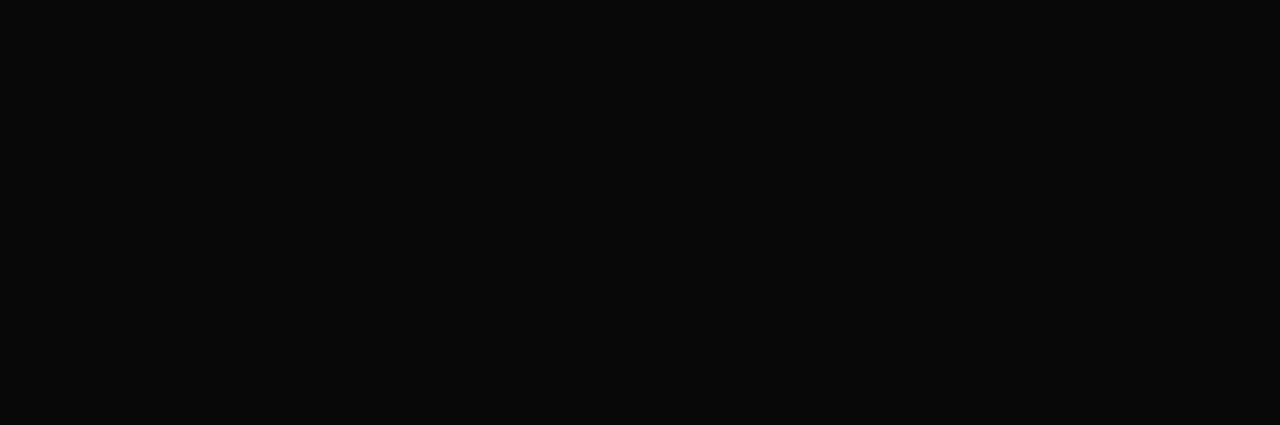
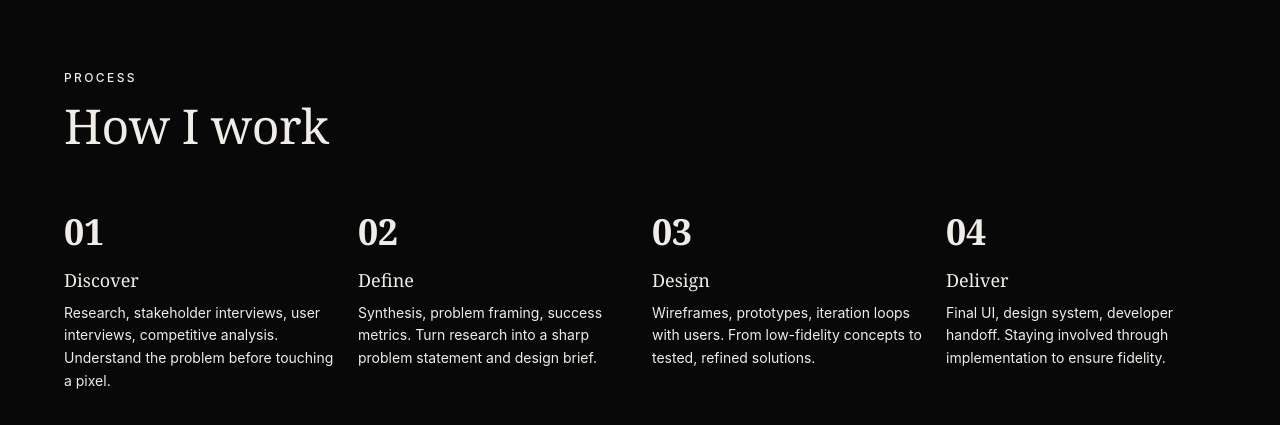
Before and after one commit to victpalacios-sys/ux-portfolio-v2, a Next.js app: page / in a window 1280 px wide. Shown: the part 2756-3181 px from the top of the page. Before the commit the page ends 2745 px from the top, so only its background shows below. Built offline with nearby package versions, Linux system fonts and the light colour scheme.

Commit message:
feat: add process section

```diff
--- a/src/app/page.tsx
+++ b/src/app/page.tsx
@@ -2,6 +2,7 @@
 import CredibilityBar from '@/components/CredibilityBar'
 import ServicesSection from '@/components/ServicesSection'
 import WorkSection from '@/components/WorkSection'
+import ProcessSection from '@/components/ProcessSection'
 
 export default function Home() {
   return (
@@ -10,6 +11,7 @@
       <CredibilityBar />
       <ServicesSection />
       <WorkSection />
+      <ProcessSection />
     </main>
   )
 }
--- /dev/null
+++ b/src/components/ProcessSection.tsx
@@ -0,0 +1,104 @@
+'use client'
+
+import { motion, useInView } from 'framer-motion'
+import { useRef } from 'react'
+
+const steps = [
+  {
+    number: '01',
+    title: 'Discover',
+    description:
+      'Research, stakeholder interviews, user interviews, competitive analysis. Understand the problem before touching a pixel.',
+  },
+  {
+    number: '02',
+    title: 'Define',
+    description:
+      'Synthesis, problem framing, success metrics. Turn research into a sharp problem statement and design brief.',
+  },
+  {
+    number: '03',
+    title: 'Design',
+    description:
+      'Wireframes, prototypes, iteration loops with users. From low-fidelity concepts to tested, refined solutions.',
+  },
+  {
+    number: '04',
+    title: 'Deliver',
+    description:
+      'Final UI, design system, developer handoff. Staying involved through implementation to ensure fidelity.',
+  },
+]
+
+export default function ProcessSection() {
+  const ref = useRef(null)
+  const inView = useInView(ref, { once: true, margin: '-80px' })
+
+  return (
+    <section
+      ref={ref}
+      className="px-6 md:px-10 lg:px-16 py-20 border-t"
+      style={{
+        borderColor: 'var(--color-border)',
+        background: 'color-mix(in srgb, var(--color-surface) 30%, transparent)',
+      }}
+    >
+      <div className="max-w-[1200px] mx-auto">
+        <motion.div
+          initial={{ opacity: 0, y: 16 }}
+          animate={inView ? { opacity: 1, y: 0 } : {}}
+          transition={{ duration: 0.5, ease: [0.22, 1, 0.36, 1] }}
+        >
+          <p
+            className="text-xs font-sans font-medium tracking-[0.2em] uppercase mb-4"
+            style={{ color: 'var(--color-gold)' }}
+          >
+            Process
+          </p>
+          <h2
+            className="font-serif text-4xl md:text-5xl max-w-lg mb-16 tracking-[-0.01em]"
+            style={{ color: 'var(--color-foreground)' }}
+          >
+            How I work
+          </h2>
+        </motion.div>
+
+        <div className="grid grid-cols-1 md:grid-cols-4 gap-8 md:gap-6">
+          {steps.map((step, i) => (
+            <motion.div
+              key={step.number}
+              initial={{ opacity: 0, y: 24 }}
+              animate={inView ? { opacity: 1, y: 0 } : {}}
+              transition={{
+                duration: 0.6,
+                delay: 0.1 + i * 0.12,
+                ease: [0.22, 1, 0.36, 1],
+              }}
+              className="relative"
+            >
+              <span
+                className="text-4xl font-serif font-bold block mb-4 leading-none"
+                style={{ color: 'color-mix(in srgb, var(--color-gold) 20%, transparent)' }}
+                aria-hidden="true"
+              >
+                {step.number}
+              </span>
+              <h3
+                className="font-serif text-lg mb-2"
+                style={{ color: 'var(--color-foreground)' }}
+              >
+                {step.title}
+              </h3>
+              <p
+                className="text-sm leading-relaxed"
+                style={{ color: 'var(--color-muted)' }}
+              >
+                {step.description}
+              </p>
+            </motion.div>
+          ))}
+        </div>
+      </div>
+    </section>
+  )
+}
```
